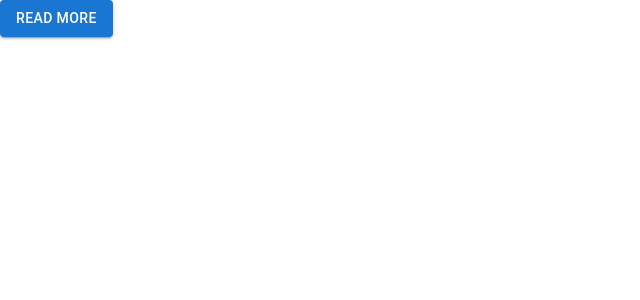
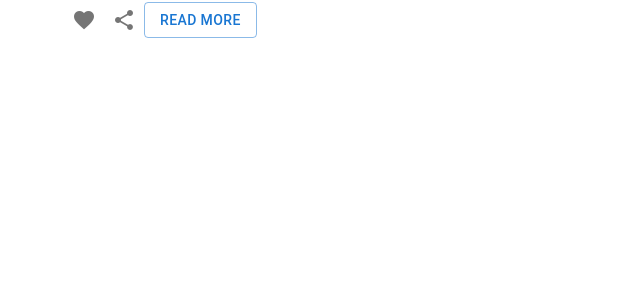
Before and after one commit to emdoem/KR-MUI-excercise, a React (Create React App) app: page / in a window 1280 px wide. Shown: the top 300 px of the page, without its empty margins (0-640 px from the left). Built offline with nearby package versions, Linux system fonts and the light colour scheme.

Commit message:
install MUI icons

```diff
--- a/package.json
+++ b/package.json
@@ -5,6 +5,7 @@
   "dependencies": {
     "@emotion/react": "^11.10.6",
     "@emotion/styled": "^11.10.6",
+    "@mui/icons-material": "^5.11.16",
     "@mui/material": "^5.12.0",
     "@testing-library/jest-dom": "^5.16.5",
     "@testing-library/react": "^13.4.0",
--- a/public/index.html
+++ b/public/index.html
@@ -3,6 +3,10 @@
   <head>
     <meta charset="utf-8" />
     <link rel="icon" href="%PUBLIC_URL%/favicon.ico" />
+    <link
+      rel="stylesheet"
+      href="https://fonts.googleapis.com/icon?family=Material+Icons"
+    />
     <meta name="viewport" content="width=device-width, initial-scale=1" />
     <meta name="theme-color" content="#000000" />
     <meta
--- a/src/App.js
+++ b/src/App.js
@@ -1,12 +1,21 @@
 import React from 'react';
 import CssBaseline from '@mui/material/CssBaseline';
 import Button from '@mui/material/Button';
+import { Icon, IconButton, Container } from '@mui/material';
 
 function App() {
   return (
     <div className="App">
       <CssBaseline />
-      <Button variant="contained">Read more</Button>
+      <Container>
+        <IconButton>
+          <Icon>favorite</Icon>
+        </IconButton>
+        <IconButton>
+          <Icon>share</Icon>
+        </IconButton>
+        <Button variant="outlined" color="primary">Read more</Button>
+      </Container>
     </div>
   );
 }
```
Also changed, not shown: 1 other file (tests, documents, lock files or other folders).
